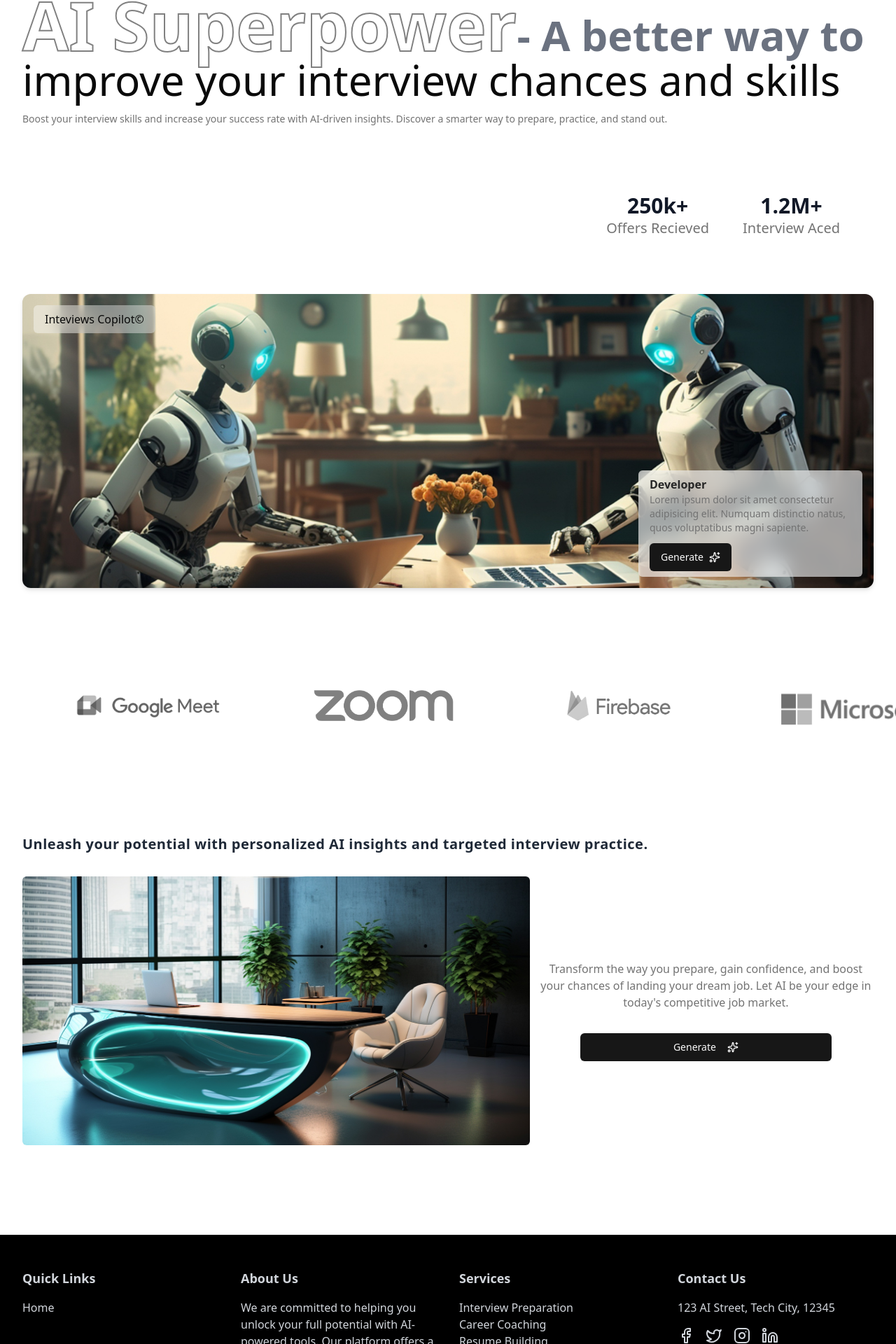
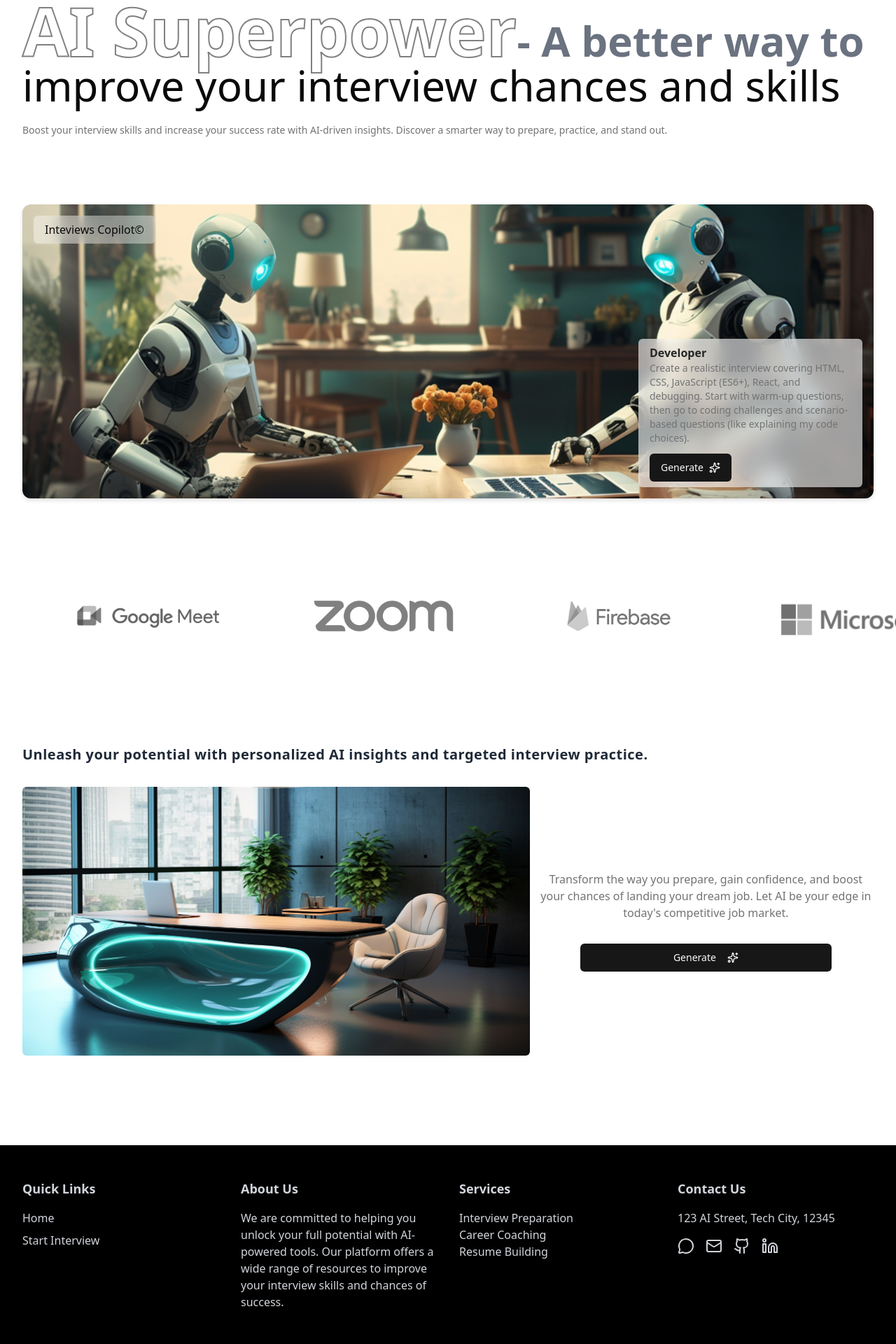
Before and after one commit to devoleper-samreen/AI_MOCK_INTERVIEW, a React (Vite) app: page / in a window 1280 px wide. Shown: the part 141-2061 px from the top of the page at 70% size. Built offline with nearby package versions, Linux system fonts and the light colour scheme; no server answers.

Commit message:
feat: update Footer component with new contact options and social links

```diff
--- a/src/components/Footer.tsx
+++ b/src/components/Footer.tsx
@@ -1,5 +1,5 @@
 import React from "react";
-import { Facebook, Twitter, Instagram, Linkedin } from "lucide-react"; // Import Lucide icons
+import { Linkedin, Github, Mail, MessageCircle } from "lucide-react";
 import { Link } from "react-router-dom";
 import Container from "@/components/Container";
 import { MainRoutes } from "@/lib/helper";
@@ -89,23 +89,22 @@ const Footer = () => {
             <h3 className="font-bold text-lg mb-4">Contact Us</h3>
             <p className="mb-4">123 AI Street, Tech City, 12345</p>
             <div className="flex gap-4">
+              <a href="tel:9411706695" className="hover:text-blue-500">
+                <MessageCircle size={24} />
+              </a>
+              <a
+                href="mailto:samreenmalik52292@gmail.com"
+                className="hover:text-blue-500"
+              >
+                <Mail size={24} />
+              </a>
               <SocialLink
-                href="https://facebook.com"
-                icon={<Facebook size={24} />}
-                hoverColor="text-blue-500"
-              />
-              <SocialLink
-                href="https://twitter.com"
-                icon={<Twitter size={24} />}
-                hoverColor="text-blue-400"
-              />
-              <SocialLink
-                href="https://instagram.com"
-                icon={<Instagram size={24} />}
+                href="https://github.com/devoleper-samreen"
+                icon={<Github size={24} />}
                 hoverColor="text-pink-500"
               />
               <SocialLink
-                href="https://linkedin.com"
+                href="www.linkedin.com/in/samreen-malik-b9484b291"
                 icon={<Linkedin size={24} />}
                 hoverColor="text-blue-700"
               />
--- a/src/lib/helper.tsx
+++ b/src/lib/helper.tsx
@@ -3,4 +3,8 @@ export const MainRoutes = [
     label: "Home",
     href: "/",
   },
+  {
+    label: "Start Interview",
+    href: "/generate",
+  },
 ];
--- a/src/routes/HomePage.tsx
+++ b/src/routes/HomePage.tsx
@@ -10,7 +10,7 @@ const HomePage = () => {
   return (
     <div className="flex-col w-full pb-24">
       <Container>
-        <div className="my-8">
+        <div className="my-10">
           <h2 className="text-3xl text-center md:text-left md:text-6xl">
             <span className="font-extrabold md:text-8xl outline-text">
               AI Superpower
@@ -22,14 +22,14 @@ const HomePage = () => {
             improve your interview chances and skills
           </h2>
 
-          <p className="mt-4 text-muted-foreground text-sm">
+          <p className="mt-6 text-muted-foreground text-sm mb-24">
             Boost your interview skills and increase your success rate with
             AI-driven insights. Discover a smarter way to prepare, practice, and
             stand out.
           </p>
         </div>
 
-        <div className="flex w-full items-center justify-evenly md:px-12 md:py-16 md:items-center md:justify-end gap-12">
+        {/* <div className="flex w-full items-center justify-evenly md:px-12 md:py-16 md:items-center md:justify-end gap-12">
           <p className="text-3xl font-semibold text-gray-900 text-center">
             250k+
             <span className="block text-xl text-muted-foreground font-normal">
@@ -42,7 +42,7 @@ const HomePage = () => {
               Interview Aced
             </span>
           </p>
-        </div>
+        </div> */}
 
         {/* image sectiomn */}
 
@@ -60,8 +60,10 @@ const HomePage = () => {
           <div className="hidden md:block absolute w-80 bottom-4 right-4 px-4 py-2 rounded-md bg-white/60 backdrop-blur-md">
             <h2 className="text-neutral-800 font-semibold">Developer</h2>
             <p className="text-sm text-neutral-500">
-              Lorem ipsum dolor sit amet consectetur adipisicing elit. Numquam
-              distinctio natus, quos voluptatibus magni sapiente.
+              Create a realistic interview covering HTML, CSS, JavaScript
+              (ES6+), React, and debugging. Start with warm-up questions, then
+              go to coding challenges and scenario-based questions (like
+              explaining my code choices).
             </p>
 
             <Button className="mt-3">
```
